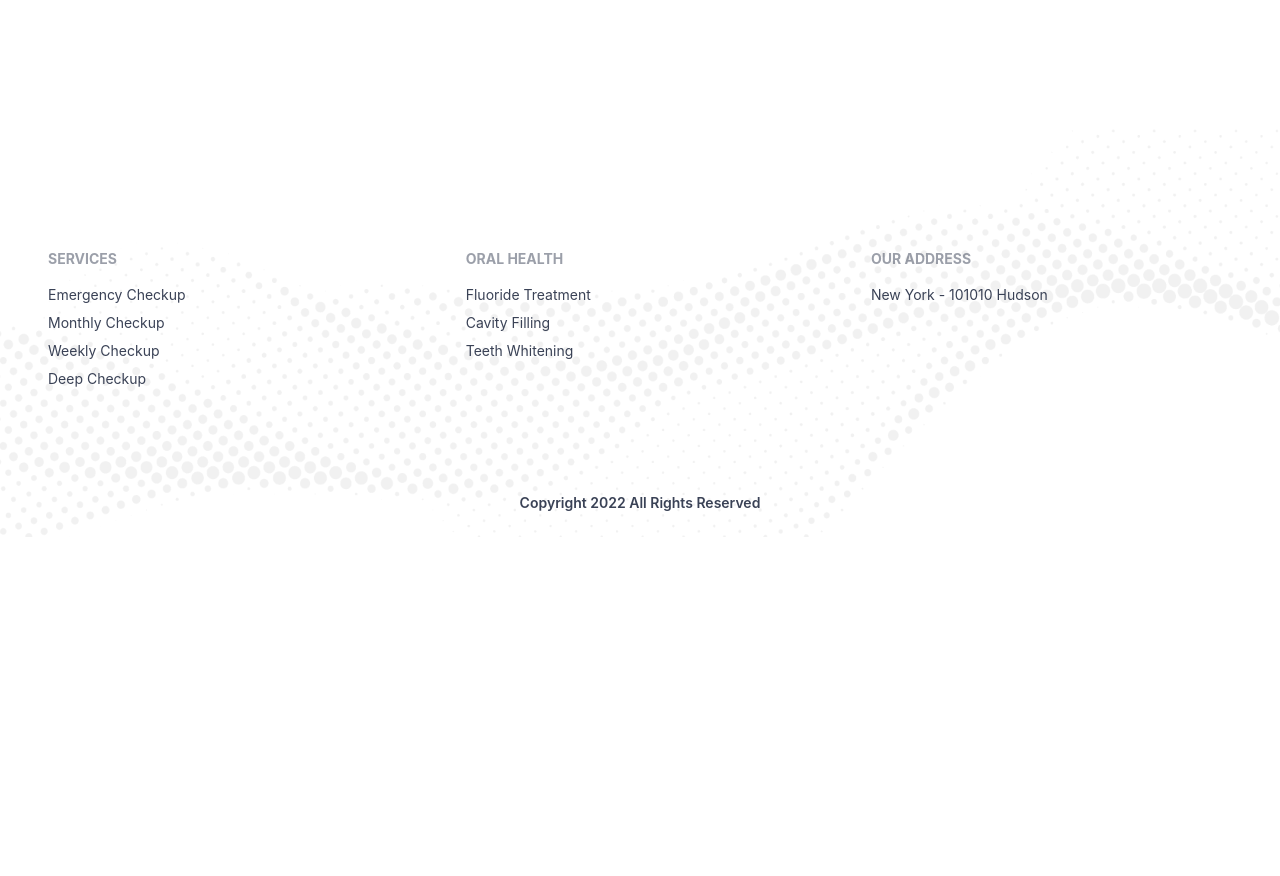
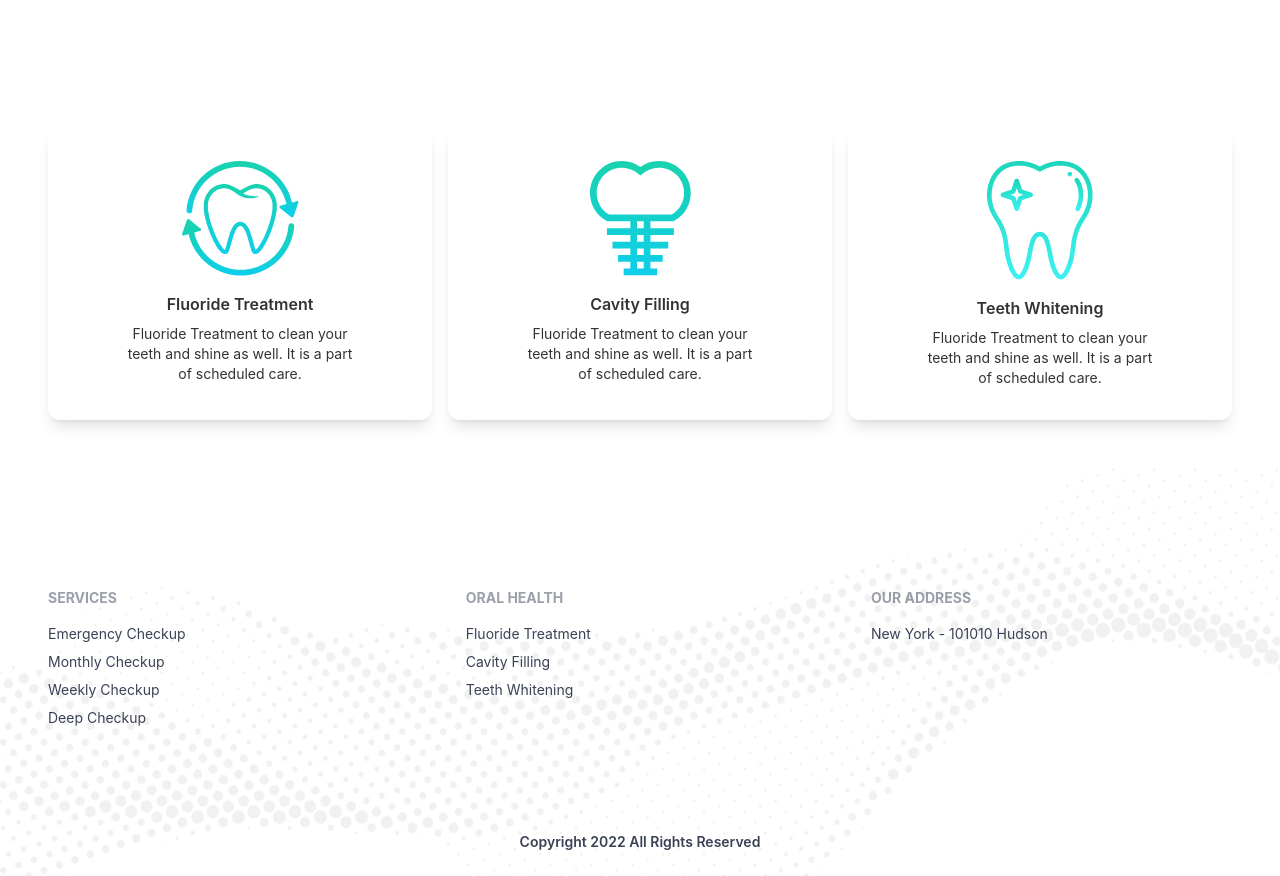
Before and after one commit to rahad2694/livestock_tracker, a React (Create React App) app: page / in a window 1280 px wide. Shown: the part 1260-2136 px from the top of the page. Before the commit the page ends 1797 px from the top, so only its background shows below. Built offline with nearby package versions, Linux system fonts and the light colour scheme.

Commit message:
Services section added

```diff
--- a/src/pages/Home/Home.js
+++ b/src/pages/Home/Home.js
@@ -1,5 +1,6 @@
 import React from 'react';
 import Banner from './Banner';
+import Services from './Services';
 
 
 const Home = () => {
@@ -10,6 +11,7 @@ const Home = () => {
                 <h1 className='mt-6 text-center text-primary font-bold'>OUR SERVICES</h1>
                 <h1 className='text-center text-2xl mt-2 mb-8'>Services we provide</h1>
             </div>
+            <Services></Services>
 
         </div>
     );
--- /dev/null
+++ b/src/pages/Home/Services.js
@@ -0,0 +1,36 @@
+import React from 'react';
+import fluoride from './../../assets/images/fluoride.png'
+import cavity from './../../assets/images/cavity.png'
+import whitening from './../../assets/images/whitening.png'
+
+const Services = () => {
+    return (
+        <div className='grid lg:grid-cols-3 grid-cols-1 gap-x-4 lg:px-12 gap-y-12 lg:gap-y-0 my-12  w-11/12 lg:w-full mx-auto rounded-lg text-center'>
+            <div className='p-8 shadow-lg rounded-xl'>
+                <div className='flex justify-center mb-4'>
+                    <img src={fluoride} alt="" />
+                </div>
+                <h1 className='font-semibold my-2'>Fluoride Treatment</h1>
+                <h1 className='text-sm w-3/4 mx-auto'>Fluoride Treatment to clean your teeth and shine as well. It is a part of scheduled care.</h1>
+            </div>
+
+            <div className='p-8 shadow-lg rounded-xl'>
+                <div className='flex justify-center mb-4'>
+                    <img src={cavity} alt="" />
+                </div>
+                <h1 className='font-semibold my-2'>Cavity Filling</h1>
+                <h1 className='text-sm w-3/4 mx-auto'>Fluoride Treatment to clean your teeth and shine as well. It is a part of scheduled care.</h1>
+            </div>
+
+            <div className='p-8 shadow-lg rounded-xl'>
+                <div className='flex justify-center mb-4'>
+                    <img src={whitening} alt="" />
+                </div>
+                <h1 className='font-semibold my-2'>Teeth Whitening</h1>
+                <h1 className='text-sm w-3/4 mx-auto'>Fluoride Treatment to clean your teeth and shine as well. It is a part of scheduled care.</h1>
+            </div>
+        </div>
+    );
+};
+
+export default Services;
```
